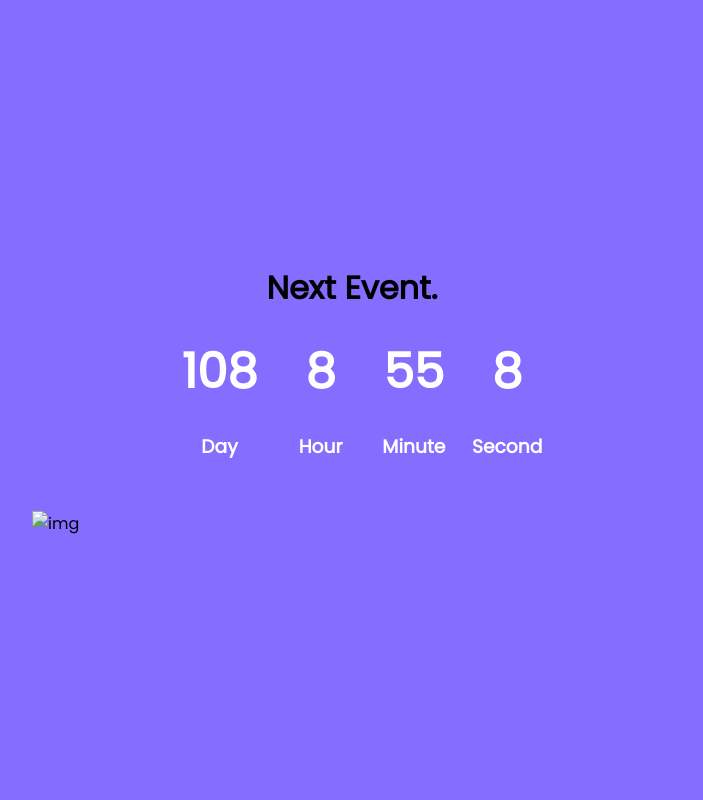
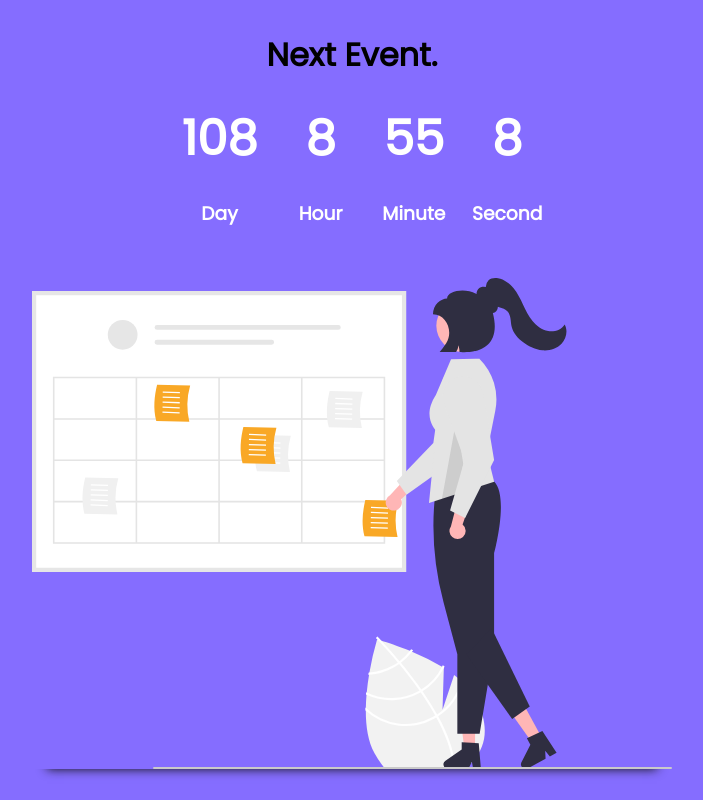
Before and after one commit to denex-a-poulose/countdown, a plain HTML site: page index.html in a window 1280 px wide. Shown: the whole page, without its empty margins (288-991 px from the left). Drawn offline with Linux system fonts and the light colour scheme; the site is published under a folder, as on GitHub Pages, so addresses that start at the root find nothing.

Commit message:
Update index.html

```diff
--- a/index.html
+++ b/index.html
@@ -40,7 +40,7 @@
         </div>
       </div>
     </div>
-<img class="img" src="/banner.svg" alt="img">
+<img class="img" src="banner.svg" alt="img">
   </section>
 
 
```
